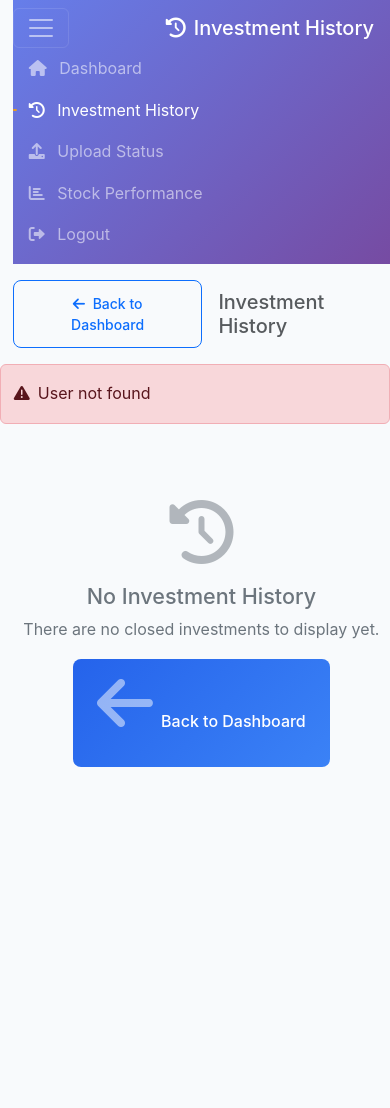
After one commit to Nayan-Bakhadyo/fund_management_system, a Django app: page /user/investment_history/ in a window 390 px wide, after a click that opens the changed part. The commit adds this page. Run offline with Django 4.2, Linux system fonts and the light colour scheme; the visitor is signed in with stand-in values (Sample User, id 1).

Commit message:
Added Investment History

```diff
--- /dev/null
+++ b/mainapp/templates/mainapp/investment_history.html
@@ -0,0 +1,373 @@
+{% load static %}
+{% load indian_format %}
+<!DOCTYPE html>
+<html lang="en">
+<head>
+    <meta charset="UTF-8">
+    <meta name="viewport" content="width=device-width, initial-scale=1.0">
+    <meta name="csrf-token" content="{{ csrf_token }}">
+    <title>Investment History - BE Investment</title>
+    <link href="https://cdn.jsdelivr.net/npm/bootstrap@5.3.3/dist/css/bootstrap.min.css" rel="stylesheet">
+    <link href="https://cdnjs.cloudflare.com/ajax/libs/font-awesome/6.0.0/css/all.min.css" rel="stylesheet">
+    <link href="{% static 'mainapp/user_dashboard_modern.css' %}" rel="stylesheet">
+    <style>
+        .investment-card {
+            border-radius: 15px;
+            box-shadow: 0 4px 15px rgba(0,0,0,0.1);
+            transition: transform 0.3s ease, box-shadow 0.3s ease;
+            margin-bottom: 20px;
+            overflow: hidden;
+        }
+        .investment-card:hover {
+            transform: translateY(-2px);
+            box-shadow: 0 8px 25px rgba(0,0,0,0.15);
+        }
+        .investment-header {
+            background: linear-gradient(135deg, #667eea 0%, #764ba2 100%);
+            color: white;
+            padding: 20px;
+        }
+        .investment-name {
+            font-size: 1.3rem;
+            font-weight: 700;
+            margin-bottom: 5px;
+        }
+        .investment-category {
+            font-size: 0.9rem;
+            opacity: 0.9;
+        }
+        .stat-box {
+            text-align: center;
+            padding: 15px;
+        }
+        .stat-label {
+            color: #6c757d;
+            font-size: 0.85rem;
+            text-transform: uppercase;
+            letter-spacing: 0.5px;
+            margin-bottom: 5px;
+        }
+        .stat-value {
+            font-size: 1.2rem;
+            font-weight: 700;
+        }
+        .profit-badge {
+            font-size: 1.4rem;
+            font-weight: 800;
+            padding: 15px 20px;
+            border-radius: 12px;
+            display: inline-block;
+        }
+        .profit-positive {
+            background: linear-gradient(135deg, #28a745 0%, #20c997 100%);
+            color: white;
+        }
+        .profit-negative {
+            background: linear-gradient(135deg, #dc3545 0%, #fd7e14 100%);
+            color: white;
+        }
+        .profit-neutral {
+            background: linear-gradient(135deg, #6c757d 0%, #adb5bd 100%);
+            color: white;
+        }
+        .no-investments {
+            text-align: center;
+            padding: 60px 20px;
+            color: #6c757d;
+        }
+        .no-investments i {
+            font-size: 4rem;
+            margin-bottom: 20px;
+            opacity: 0.5;
+        }
+        .summary-stats {
+            background: linear-gradient(135deg, #f8f9fa 0%, #e9ecef 100%);
+            border-radius: 15px;
+            padding: 20px;
+            margin-bottom: 30px;
+        }
+        .summary-item {
+            text-align: center;
+        }
+        .summary-value {
+            font-size: 1.5rem;
+            font-weight: 700;
+            color: var(--primary-color);
+        }
+        .summary-label {
+            color: #6c757d;
+            font-size: 0.9rem;
+        }
+
+        /* Mobile responsiveness */
+        @media (max-width: 768px) {
+            .container-fluid {
+                --bs-gutter-x: 0 !important;
+                padding-right: 0 !important;
+                padding-left: 0 !important;
+                margin: 0 !important;
+            }
+            .navbar .container-fluid {
+                --bs-gutter-x: 0 !important;
+                padding-right: 0 !important;
+                padding-left: 0 !important;
+            }
+            .navbar {
+                padding-right: 0rem !important;
+                padding-left: 0rem !important;
+                margin-right: 0rem !important;
+            }
+            .main-content {
+                padding-right: 0rem !important;
+                margin-right: 0rem !important;
+                padding-left: 0rem !important;
+                margin-left: 0rem !important;
+            }
+            .row {
+                margin-right: 0 !important;
+                margin-left: 0 !important;
+            }
+            .col-md-9, .col-lg-10 {
+                padding-right: 0 !important;
+                padding-left: 0 !important;
+            }
+            .d-md-none, .px-3, .px-md-4 {
+                padding-right: 0 !important;
+                padding-left: 0.8rem !important;
+            }
+            .investment-card {
+                margin-bottom: 15px;
+            }
+            .profit-badge {
+                font-size: 1.2rem;
+                padding: 12px 15px;
+            }
+            .navbar {
+                z-index: 1050;
+            }
+        }
+
+        /* Ensure sidebar is hidden on mobile */
+        @media (max-width: 767.98px) {
+            .sidebar {
+                display: none !important;
+            }
+        }
+    </style>
+</head>
+<body>
+    <div class="container-fluid">
+        <div class="row">
+            <!-- Mobile Header with Hamburger Menu -->
+            <div class="d-md-none w-100">
+                <nav class="navbar navbar-expand-md navbar-dark" style="background: linear-gradient(135deg, #667eea 0%, #764ba2 100%);">
+                    <div class="container-fluid">
+                        <button class="navbar-toggler" type="button" data-bs-toggle="collapse" data-bs-target="#mobileNavbar" aria-controls="mobileNavbar" aria-expanded="false" aria-label="Toggle navigation">
+                            <span class="navbar-toggler-icon"></span>
+                        </button>
+                        <span class="navbar-brand mb-0 h1">
+                            <i class="fas fa-history me-2"></i>Investment History
+                        </span>
+                        <div class="collapse navbar-collapse" id="mobileNavbar">
+                            <ul class="navbar-nav me-auto">
+                                <li class="nav-item">
+                                    <a class="nav-link" href="{% url 'user_dashboard' %}">
+                                        <i class="fas fa-home me-2"></i> Dashboard
+                                    </a>
+                                </li>
+                                <li class="nav-item">
+                                    <a class="nav-link active" href="{% url 'investment_history' %}">
+                                        <i class="fas fa-history me-2"></i> Investment History
+                                    </a>
+                                </li>
+                                <li class="nav-item">
+                                    <a class="nav-link" href="{% url 'user_uploads_status' %}">
+                                        <i class="fas fa-upload me-2"></i> Upload Status
+                                    </a>
+                                </li>
+                                <li class="nav-item">
+                                    <a class="nav-link" href="{% url 'stock_performance_dashboard' %}">
+                                        <i class="fas fa-chart-bar me-2"></i> Stock Performance
+                                    </a>
+                                </li>
+                                <li class="nav-item">
+                                    <a class="nav-link" href="{% url 'logout' %}">
+                                        <i class="fas fa-sign-out-alt me-2"></i> Logout
+                                    </a>
+                                </li>
+                            </ul>
+                        </div>
+                    </div>
+                </nav>
+            </div>
+
+            <!-- Desktop Sidebar -->
+            <nav class="col-md-3 col-lg-2 d-md-block sidebar collapse">
+                <div class="position-sticky pt-3">
+                    <div class="text-center mb-4">
+                        <div class="logo-container">
+                            <img src="{% static 'mainapp/BE_logo_final.png' %}" alt="BE Investment" class="img-fluid" style="max-height: 60px;"
+                                 onerror="this.onerror=null; this.src='{% static 'mainapp/BE_logo.png' %}'; this.style.filter='brightness(0) invert(1)';">
+                        </div>
+                        <h6 class="mt-2 text-white">Investment History</h6>
+                    </div>
+
+                    <ul class="nav flex-column">
+                        <li class="nav-item">
+                            <a class="nav-link" href="{% url 'user_dashboard' %}">
+                                <i class="fas fa-home me-2"></i> Dashboard
+                            </a>
+                        </li>
+                        <li class="nav-item">
+                            <a class="nav-link active" href="{% url 'investment_history' %}">
+                                <i class="fas fa-history me-2"></i> Investment History
+                            </a>
+                        </li>
+                        <li class="nav-item">
+                            <a class="nav-link" href="{% url 'user_uploads_status' %}">
+                                <i class="fas fa-upload me-2"></i> Upload Status
+                            </a>
+                        </li>
+                        <li class="nav-item">
+                            <a class="nav-link" href="{% url 'stock_performance_dashboard' %}">
+                                <i class="fas fa-chart-bar me-2"></i> Stock Performance
+                            </a>
+                        </li>
+                        <li class="nav-item">
+                            <a class="nav-link" href="{% url 'logout' %}">
+                                <i class="fas fa-sign-out-alt me-2"></i> Logout
+                            </a>
+                        </li>
+                    </ul>
+                </div>
+            </nav>
+
+            <!-- Main content -->
+            <main class="col-md-9 ms-sm-auto col-lg-10 main-content">
+                <!-- Mobile Back Button -->
+                <div class="d-md-none mb-3 pt-3 px-3">
+                    <div class="d-flex align-items-center">
+                        <a href="{% url 'user_dashboard' %}" class="btn btn-outline-primary btn-sm me-3">
+                            <i class="fas fa-arrow-left me-1"></i> Back to Dashboard
+                        </a>
+                        <h5 class="mb-0 text-muted">Investment History</h5>
+                    </div>
+                </div>
+
+                <!-- Desktop Header -->
+                <div class="d-none d-md-flex justify-content-between flex-wrap flex-md-nowrap align-items-center pt-3 pb-2 mb-3 border-bottom px-md-4">
+                    <h1 class="h2"><i class="fas fa-history me-3"></i>Investment History</h1>
+                    <div class="btn-toolbar mb-2 mb-md-0">
+                        <div class="btn-group me-2">
+                            <a href="{% url 'user_dashboard' %}" class="btn btn-sm btn-outline-primary">
+                                <i class="fas fa-arrow-left me-1"></i> Back to Dashboard
+                            </a>
+                        </div>
+                        <div class="btn-group me-2">
+                            <button type="button" class="btn btn-sm btn-outline-secondary" onclick="window.location.reload()">
+                                <i class="fas fa-sync-alt me-1"></i> Refresh
+                            </button>
+                        </div>
+                    </div>
+                </div>
+
+                {% if error %}
+                <div class="alert alert-danger px-3 px-md-4" role="alert">
+                    <i class="fas fa-exclamation-triangle me-2"></i>{{ error }}
+                </div>
+                {% endif %}
+
+                <!-- Summary Statistics -->
+                {% if investments %}
+                <div class="summary-stats px-3 px-md-4">
+                    <div class="row">
+                        <div class="col-md-4 summary-item mb-3 mb-md-0">
+                            <div class="summary-value">{{ total_investments }}</div>
+                            <div class="summary-label">Closed Investments</div>
+                        </div>
+                        <div class="col-md-4 summary-item mb-3 mb-md-0">
+                            <div class="summary-value" style="color: #28a745;">
+                                {{ profitable_count }}
+                            </div>
+                            <div class="summary-label">Profitable</div>
+                        </div>
+                        <div class="col-md-4 summary-item">
+                            <div class="summary-value" style="color: #dc3545;">
+                                {{ loss_count }}
+                            </div>
+                            <div class="summary-label">Loss-making</div>
+                        </div>
+                    </div>
+                </div>
+                {% endif %}
+
+                <!-- Investment History -->
+                {% if investments %}
+                <div class="row px-3 px-md-4">
+                    {% for inv in investments %}
+                    <div class="col-lg-6 mb-4">
+                        <div class="card investment-card h-100">
+                            <div class="investment-header">
+                                <div class="investment-name">{{ inv.investment.investment_name }}</div>
+                                <div class="investment-category">
+                                    <i class="fas fa-tag me-1"></i>{{ inv.investment.investment_category.category_name }}
+                                    {% if inv.investment.share_symbol %}
+                                    <span class="ms-2"><i class="fas fa-chart-line me-1"></i>{{ inv.investment.share_symbol }}</span>
+                                    {% endif %}
+                                </div>
+                            </div>
+                            <div class="card-body">
+                                <div class="row mb-3">
+                                    <div class="col-6 stat-box border-end">
+                                        <div class="stat-label">Total Invested</div>
+                                        <div class="stat-value" style="color: #667eea;">
+                                            NRs. {{ inv.total_invested|indian_format }}
+                                        </div>
+                                    </div>
+                                    <div class="col-6 stat-box">
+                                        <div class="stat-label">Total Returned</div>
+                                        <div class="stat-value" style="color: #764ba2;">
+                                            NRs. {{ inv.total_returned|indian_format }}
+                                        </div>
+                                    </div>
+                                </div>
+
+                                <div class="text-center py-3">
+                                    <div class="stat-label mb-2">Profit/Loss</div>
+                                    <div class="profit-badge {% if inv.profit_loss > 0 %}profit-positive{% elif inv.profit_loss < 0 %}profit-negative{% else %}profit-neutral{% endif %}">
+                                        {% if inv.profit_loss > 0 %}
+                                            <i class="fas fa-arrow-up me-2"></i>+
+                                        {% elif inv.profit_loss < 0 %}
+                                            <i class="fas fa-arrow-down me-2"></i>
+                                        {% else %}
+                                            <i class="fas fa-minus me-2"></i>
+                                        {% endif %}
+                                        {{ inv.profit_loss_percentage|floatformat:2 }}%
+                                    </div>
+                                    <div class="mt-2" style="font-size: 1.1rem; font-weight: 600; color: {% if inv.profit_loss > 0 %}#28a745{% elif inv.profit_loss < 0 %}#dc3545{% else %}#6c757d{% endif %};">
+                                        {% if inv.profit_loss > 0 %}+{% endif %}NRs. {{ inv.profit_loss|indian_format }}
+                                    </div>
+                                </div>
+                            </div>
+                        </div>
+                    </div>
+                    {% endfor %}
+                </div>
+                {% else %}
+                <div class="no-investments px-3 px-md-4">
+                    <i class="fas fa-history"></i>
+                    <h4>No Investment History</h4>
+                    <p>There are no closed investments to display yet.</p>
+                    <a href="{% url 'user_dashboard' %}" class="btn btn-primary">
+                        <i class="fas fa-arrow-left me-2"></i>Back to Dashboard
+                    </a>
+                </div>
+                {% endif %}
+
+            </main>
+        </div>
+    </div>
+
+    <script src="https://cdn.jsdelivr.net/npm/bootstrap@5.3.3/dist/js/bootstrap.bundle.min.js"></script>
+</body>
+</html>
--- a/mainapp/templates/mainapp/user_dashboard.html
+++ b/mainapp/templates/mainapp/user_dashboard.html
@@ -86,6 +86,11 @@
                       <li class="nav-item">
                         <a href="#" class="nav-link" id="firmStatusMenu">
                           <i class="bi bi-bar-chart"></i> Firm's Portfolio
+                        </a>
+                      </li>
+                      <li class="nav-item">
+                        <a href="{% url 'investment_history' %}" class="nav-link">
+                          <i class="bi bi-clock-history"></i> Investment History
                         </a>
                       </li>
                 </ul>
--- a/mainapp/urls.py
+++ b/mainapp/urls.py
@@ -19,6 +19,7 @@ urlpatterns = [
     path('user/dashboard/', views.user_dashboard, name='user_dashboard'),
     # path('user/portfolio/', views.portfolio, name='portfolio'),  # Disabled - portfolio info now in dashboard
     path('user/transactions/', views.transaction_history, name='transaction_history'),
+    path('user/investment_history/', views.investment_history, name='investment_history'),
     path('user/bank_detail/', views.bank_detail, name='bank_detail'),
     path('fundmanager/user_portfolio/', views.fundmanager_user_portfolio, name='fundmanager_user_portfolio'),
     path('fundmanager/add_investment_modal/', views.add_investment_modal, name='add_investment_modal'),
--- a/mainapp/views.py
+++ b/mainapp/views.py
@@ -554,6 +554,66 @@ def bank_detail(request):
 
     html = render_to_string('mainapp/bank_detail_form.html', {'bank': bank}, request=request)
     return JsonResponse({'html': html})
+
+@login_required
+def investment_history(request):
+    """Display all closed investments with profit/loss percentages"""
+    try:
+        authorized_user = AuthorizedUser.objects.get(email=request.user.email)
+    except AuthorizedUser.DoesNotExist:
+        return render(request, 'mainapp/investment_history.html', {'error': 'User not found', 'investments': []})
+
+    # Get all closed investments
+    closed_investments = FirmInvestment.objects.filter(status='closed').prefetch_related('transactions')
+
+    investment_data = []
+    profitable_count = 0
+    loss_count = 0
+
+    for investment in closed_investments:
+        # Calculate total invested and total returned
+        total_invested = investment.transactions.filter(amount_type='investment').aggregate(
+            total=Sum('amount'))['total'] or Decimal('0')
+        total_returned = investment.transactions.filter(amount_type='return').aggregate(
+            total=Sum('amount'))['total'] or Decimal('0')
+
+        # Calculate profit/loss
+        profit_loss = total_returned - total_invested
+
+        # Calculate profit/loss percentage
+        if total_invested > 0:
+            profit_loss_percentage = (profit_loss / total_invested) * 100
+        else:
+            profit_loss_percentage = Decimal('0')
+
+        is_profit = profit_loss > 0
+
+        if is_profit:
+            profitable_count += 1
+        elif profit_loss < 0:
+            loss_count += 1
+
+        investment_data.append({
+            'investment': investment,
+            'total_invested': total_invested,
+            'total_returned': total_returned,
+            'profit_loss': profit_loss,
+            'profit_loss_percentage': profit_loss_percentage,
+            'is_profit': is_profit,
+        })
+
+    # Sort by profit/loss percentage (descending)
+    investment_data.sort(key=lambda x: x['profit_loss_percentage'], reverse=True)
+
+    context = {
+        'investments': investment_data,
+        'authorized_user': authorized_user,
+        'total_investments': len(investment_data),
+        'profitable_count': profitable_count,
+        'loss_count': loss_count,
+    }
+
+    return render(request, 'mainapp/investment_history.html', context)
 
 @login_required
 def fundmanager_user_portfolio(request):
```
Also changed, not shown: mainapp/templates/mainapp/stock_performance_dashboard.html (+11 -0 lines).
